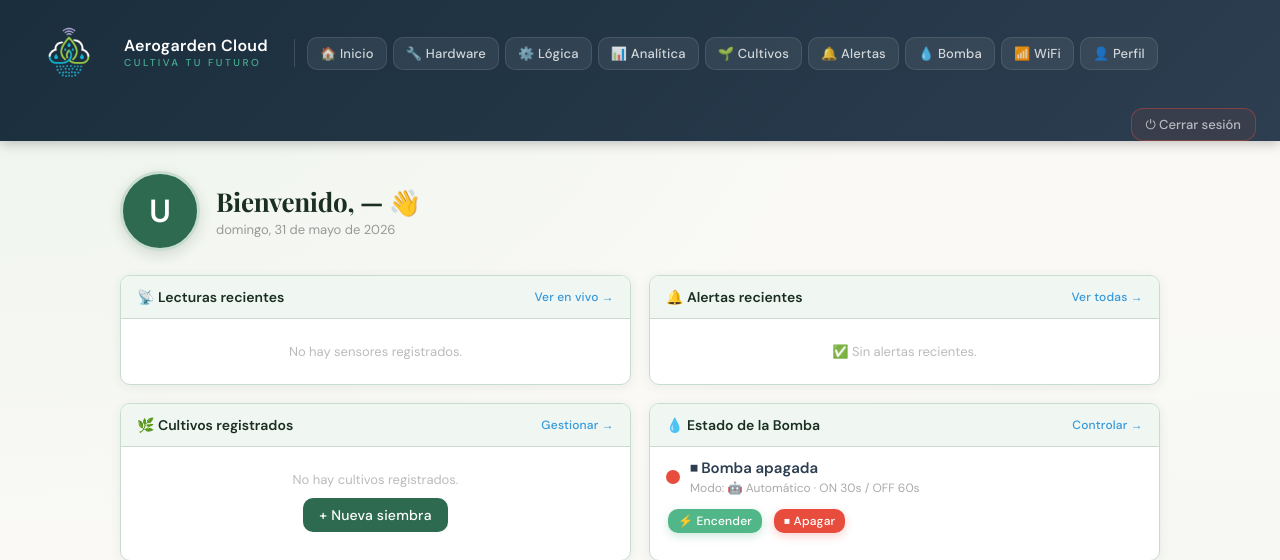
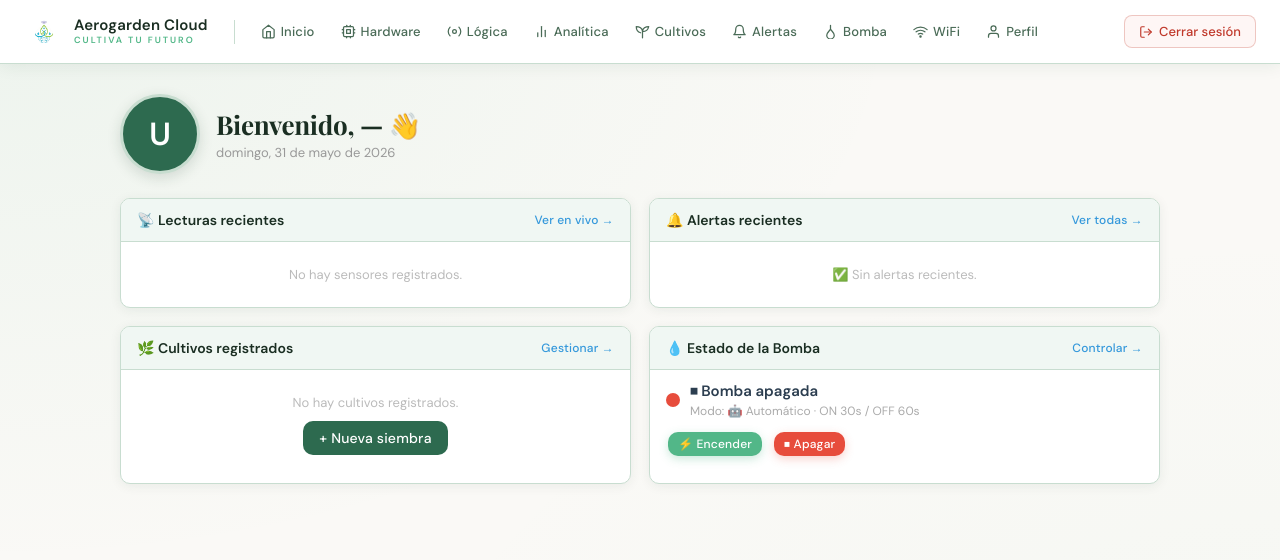
Before and after one commit to Dayz0n/aerogarden, a Flask app: page /dashboard in a window 1280 px wide. Shown: the top 560 px of the page. Run offline with Flask 3, Linux system fonts and the light colour scheme; the visitor is signed in with stand-in values (Sample User, id 1); data that the repository does not hold is empty.

Commit message:
feat: rediseño nav dashboard - paleta verde/crema, íconos SVG

```diff
--- a/templates/dashboard.html
+++ b/templates/dashboard.html
@@ -16,14 +16,15 @@
         }
 
         nav {
-            background: linear-gradient(135deg, #1a2e3d 0%, #2c3e50 100%);
+            background: #ffffff;
+            border-bottom: 1.5px solid #c8ddd0;
             padding: 0 24px;
             display: flex;
             align-items: center;
             gap: 2px;
-            flex-wrap: wrap;
-            box-shadow: 0 2px 12px rgba(0,0,0,0.25);
-            min-height: 86px;
+            flex-wrap: nowrap;
+            box-shadow: 0 2px 16px rgba(26,61,43,0.08);
+            height: 64px;
             position: sticky;
             top: 0;
             z-index: 100;
@@ -33,14 +34,14 @@
             display: flex;
             align-items: center;
             gap: 10px;
-            margin-right: 16px;
+            margin-right: 12px;
             padding: 8px 0;
             flex-shrink: 0;
             text-decoration: none;
         }
 
         .nav-logo-img-wrap {
-            border-radius: 12px;
+            border-radius: 10px;
             display: flex;
             align-items: center;
             justify-content: center;
@@ -49,93 +50,82 @@
         }
 
         .nav-logo img {
-            height: 90px;
-            width: 90px;
+            height: 40px;
+            width: 40px;
             object-fit: contain;
-            border-radius: 12px;
+            border-radius: 8px;
             display: block;
         }
 
         .nav-logo-texto {
-            font-size: 19px;
+            font-size: 15px;
             font-weight: 800;
-            color: #fff;
-            letter-spacing: 0.3px;
-            line-height: 1.2;
+            color: #1a2e22;
+            letter-spacing: 0.2px;
+            line-height: 1.15;
         }
 
         .nav-logo-texto span {
-            color: #4fc3a1;
+            color: #52b788;
             display: block;
-            font-size: 11px;
+            font-size: 9px;
             font-weight: 600;
-            letter-spacing: 2.5px;
+            letter-spacing: 2px;
             text-transform: uppercase;
             opacity: 1;
-            margin-top: 2px;
-        }
-
-        .nav-logo-texto {
-            font-size: 16px;
-            font-weight: 800;
-            color: #fff;
-            letter-spacing: 0.3px;
-            line-height: 1.15;
-        }
-
-        .nav-logo-texto span {
-            color: #4fc3a1;
-            display: block;
-            font-size: 10px;
-            font-weight: 500;
-            letter-spacing: 2.5px;
-            text-transform: uppercase;
-            opacity: 0.85;
+            margin-top: 1px;
         }
 
         .nav-divider {
             width: 1px;
-            height: 28px;
-            background: rgba(255,255,255,0.15);
-            margin: 0 8px;
+            height: 24px;
+            background: #c8ddd0;
+            margin: 0 12px;
             flex-shrink: 0;
         }
 
+        /* Nav links container */
+        .nav-links {
+            display: flex;
+            align-items: center;
+            gap: 2px;
+            flex: 1;
+            overflow: hidden;
+        }
+
         nav button {
-            background: rgba(255,255,255,0.07);
-            color: rgba(236,240,241,0.85);
-            border: 1px solid rgba(255,255,255,0.1);
-            padding: 7px 12px;
-            border-radius: 7px;
+            background: transparent;
+            color: #4a6b57;
+            border: none;
+            padding: 7px 11px;
+            border-radius: 8px;
             cursor: pointer;
             font-size: 13px;
             font-weight: 500;
-            transition: all 0.18s ease;
+            font-family: 'DM Sans', sans-serif;
+            transition: all 0.16s ease;
             position: relative;
             display: flex;
             align-items: center;
             gap: 5px;
             white-space: nowrap;
-            margin: 8px 2px;
+            margin: 0 1px;
         }
 
         nav button:hover {
-            background: rgba(255,255,255,0.16);
-            color: #fff;
-            border-color: rgba(255,255,255,0.25);
-            transform: translateY(-1px);
-            box-shadow: 0 3px 8px rgba(0,0,0,0.2);
+            background: #f0f7f3;
+            color: #1a2e22;
         }
 
         nav button:active {
             transform: translateY(0);
-            box-shadow: none;
+            background: #e0f0e8;
         }
 
         nav button.nav-btn-activo {
-            background: rgba(79,195,161,0.2);
-            color: #4fc3a1;
-            border-color: rgba(79,195,161,0.4);
+            background: #e8f5ee;
+            color: #1a7a47;
+            font-weight: 600;
         }
 
         .nav-logout {
@@ -143,43 +133,43 @@
             display: flex;
             align-items: center;
             gap: 6px;
-            color: rgba(236,240,241,0.7) !important;
+            color: #c0392b !important;
             text-decoration: none;
             font-size: 13px;
             font-weight: 500;
             padding: 7px 14px;
-            border-radius: 12px;
-            border: 1px solid rgba(231,76,60,0.4) !important;
-            background: rgba(231,76,60,0.08);
-            transition: all 0.2s ease;
+            border-radius: 8px;
+            border: 1.5px solid rgba(192,57,43,0.25) !important;
+            background: rgba(231,76,60,0.05);
+            transition: all 0.18s ease;
             white-space: nowrap;
             flex-shrink: 0;
         }
 
         .nav-logout:hover {
-            background: rgba(231,76,60,0.85) !important;
+            background: #e74c3c !important;
             color: white !important;
             border-color: #e74c3c !important;
-            transform: translateY(-1px);
         }
 
         /* Badge de alertas nuevas */
         .badge-nav {
             position: absolute;
             top: 2px;
-            right: 4px;
+            right: 3px;
             background: #e74c3c;
             color: white;
-            border-radius: 10px; font-family: 'DM Sans', sans-serif;
+            border-radius: 10px;
+            font-family: 'DM Sans', sans-serif;
             font-size: 9px;
             font-weight: 700;
-            min-width: 16px;
-            height: 16px;
-            padding: 0 4px;
+            min-width: 15px;
+            height: 15px;
+            padding: 0 3px;
             display: none;
             align-items: center;
             justify-content: center;
-            box-shadow: 0 1px 4px rgba(0,0,0,0.3);
+            box-shadow: 0 1px 4px rgba(0,0,0,0.2);
         }
 
         .seccion {
@@ -626,19 +616,47 @@
         </div>
     </div>
     <div class="nav-divider"></div>
-    <button onclick="mostrarSeccion('dashboard-contenido')">🏠 Inicio</button>
-    <button onclick="mostrarSeccion('seccion-hardware')">🔧 Hardware</button>
-    <button onclick="mostrarSeccion('seccion-logica')">⚙️ Lógica</button>
-    <button onclick="mostrarSeccion('seccion-analitica')">📊 Analítica</button>
-    <button onclick="mostrarSeccion('seccion-cultivos')">🌱 Cultivos</button>
+    <button onclick="mostrarSeccion('dashboard-contenido')">
+        <svg width="15" height="15" viewBox="0 0 24 24" fill="none" stroke="currentColor" stroke-width="2" stroke-linecap="round" stroke-linejoin="round"><path d="M3 9l9-7 9 7v11a2 2 0 01-2 2H5a2 2 0 01-2-2z"/><polyline points="9 22 9 12 15 12 15 22"/></svg>
+        Inicio
+    </button>
+    <button onclick="mostrarSeccion('seccion-hardware')">
+        <svg width="15" height="15" viewBox="0 0 24 24" fill="none" stroke="currentColor" stroke-width="2" stroke-linecap="round" stroke-linejoin="round"><rect x="4" y="4" width="16" height="16" rx="2"/><rect x="9" y="9" width="6" height="6"/><line x1="9" y1="2" x2="9" y2="4"/><line x1="15" y1="2" x2="15" y2="4"/><line x1="9" y1="20" x2="9" y2="22"/><line x1="15" y1="20" x2="15" y2="22"/><line x1="20" y1="9" x2="22" y2="9"/><line x1="20" y1="14" x2="22" y2="14"/><line x1="2" y1="9" x2="4" y2="9"/><line x1="2" y1="14" x2="4" y2="14"/></svg>
+        Hardware
+    </button>
+    <button onclick="mostrarSeccion('seccion-logica')">
+        <svg width="15" height="15" viewBox="0 0 24 24" fill="none" stroke="currentColor" stroke-width="2" stroke-linecap="round" stroke-linejoin="round"><circle cx="12" cy="12" r="3"/><path d="M19.07 4.93a10 10 0 010 14.14M4.93 4.93a10 10 0 000 14.14"/></svg>
+        Lógica
+    </button>
+    <button onclick="mostrarSeccion('seccion-analitica')">
+        <svg width="15" height="15" viewBox="0 0 24 24" fill="none" stroke="currentColor" stroke-width="2" stroke-linecap="round" stroke-linejoin="round"><line x1="18" y1="20" x2="18" y2="10"/><line x1="12" y1="20" x2="12" y2="4"/><line x1="6" y1="20" x2="6" y2="14"/></svg>
+        Analítica
+    </button>
+    <button onclick="mostrarSeccion('seccion-cultivos')">
+        <svg width="15" height="15" viewBox="0 0 24 24" fill="none" stroke="currentColor" stroke-width="2" stroke-linecap="round" stroke-linejoin="round"><path d="M12 22V12m0 0C12 7 7 4 2 4c0 5 3 9 7 10m3-2c0-5 5-8 10-8-1 5-4 8-10 8"/></svg>
+        Cultivos
+    </button>
     <button id="btn-nav-alertas" onclick="mostrarSeccion('seccion-alertas'); cargarAlertasSeccion();">
-        🔔 Alertas
+        <svg width="15" height="15" viewBox="0 0 24 24" fill="none" stroke="currentColor" stroke-width="2" stroke-linecap="round" stroke-linejoin="round"><path d="M18 8A6 6 0 006 8c0 7-3 9-3 9h18s-3-2-3-9"/><path d="M13.73 21a2 2 0 01-3.46 0"/></svg>
+        Alertas
         <span id="badge-alertas-nav" class="badge-nav">0</span>
     </button>
-    <button onclick="mostrarSeccion('seccion-relevador'); cargarSeccionRelevador()">💧 Bomba</button>
-    <button onclick="mostrarSeccion('seccion-wifi'); cargarRedActual()">📶 WiFi</button>
-    <button onclick="mostrarSeccion('seccion-configuracion')">👤 Perfil</button>
-    <a href="/logout" class="nav-logout">⏻ Cerrar sesión</a>
+    <button onclick="mostrarSeccion('seccion-relevador'); cargarSeccionRelevador()">
+        <svg width="15" height="15" viewBox="0 0 24 24" fill="none" stroke="currentColor" stroke-width="2" stroke-linecap="round" stroke-linejoin="round"><path d="M12 2v6m0 0C10 12 6 14 6 18a6 6 0 0012 0c0-4-4-6-6-10z"/></svg>
+        Bomba
+    </button>
+    <button onclick="mostrarSeccion('seccion-wifi'); cargarRedActual()">
+        <svg width="15" height="15" viewBox="0 0 24 24" fill="none" stroke="currentColor" stroke-width="2" stroke-linecap="round" stroke-linejoin="round"><path d="M5 12.55a11 11 0 0114.08 0"/><path d="M1.42 9a16 16 0 0121.16 0"/><path d="M8.53 16.11a6 6 0 016.95 0"/><circle cx="12" cy="20" r="1" fill="currentColor"/></svg>
+        WiFi
+    </button>
+    <button onclick="mostrarSeccion('seccion-configuracion')">
+        <svg width="15" height="15" viewBox="0 0 24 24" fill="none" stroke="currentColor" stroke-width="2" stroke-linecap="round" stroke-linejoin="round"><path d="M20 21v-2a4 4 0 00-4-4H8a4 4 0 00-4 4v2"/><circle cx="12" cy="7" r="4"/></svg>
+        Perfil
+    </button>
+    <a href="/logout" class="nav-logout">
+        <svg width="14" height="14" viewBox="0 0 24 24" fill="none" stroke="currentColor" stroke-width="2" stroke-linecap="round" stroke-linejoin="round"><path d="M9 21H5a2 2 0 01-2-2V5a2 2 0 012-2h4"/><polyline points="16 17 21 12 16 7"/><line x1="21" y1="12" x2="9" y2="12"/></svg>
+        Cerrar sesión
+    </a>
 </nav>
 
 
```
